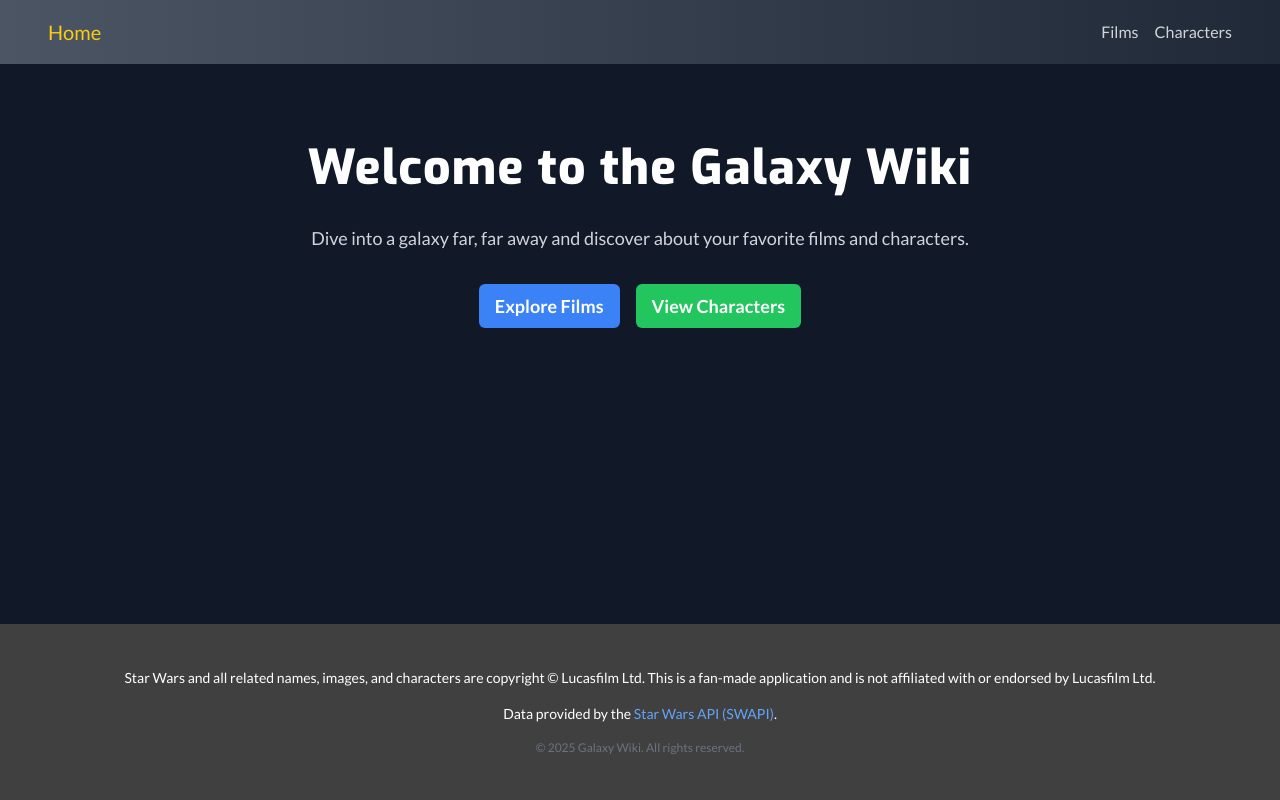
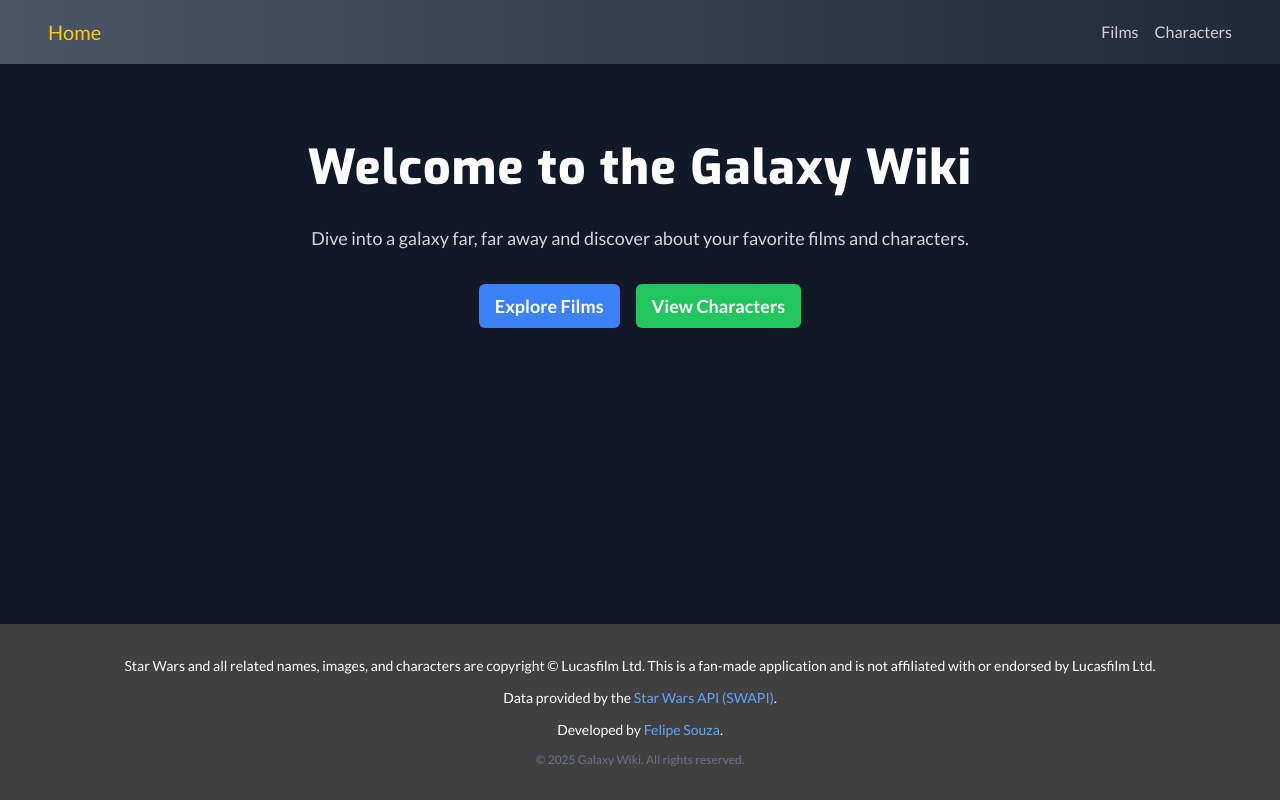
Before and after one commit to felahgs/sw-wiki, a Next.js app: page / in a window 1280 px wide. Built offline with nearby package versions, Linux system fonts and the light colour scheme.

Commit message:
refactor: change footer and add not-found page

```diff
--- a/src/app/footer.tsx
+++ b/src/app/footer.tsx
@@ -5,7 +5,7 @@ import Footer from "@/components/Footer";
 function LayoutFooter() {
   return (
     <Footer className="shrink-0">
-      <div className="container mx-auto px-6 text-center space-y-4">
+      <div className="container mx-auto px-6 text-center space-y-3">
         <p className="text-sm">
           Star Wars and all related names, images, and characters are copyright
           © Lucasfilm Ltd. This is a fan-made application and is not affiliated
@@ -23,6 +23,18 @@ function LayoutFooter() {
           </a>
           .
         </p>
+        <p className="text-sm">
+          Developed by{" "}
+          <a
+            href="https://github.com/felahts/"
+            target="_blank"
+            rel="noopener noreferrer"
+            className="text-blue-400 hover:underline"
+          >
+            Felipe Souza
+          </a>
+          .
+        </p>
 
         <p className="text-xs mt-4 text-gray-500">
           © {new Date().getFullYear()} Galaxy Wiki. All rights reserved.
--- /dev/null
+++ b/src/app/not-found.tsx
@@ -0,0 +1,7 @@
+export default function Custom404() {
+  return (
+    <div className="flex h-full flex-col p-16 grow text-[48px] text-primary">
+      <h1>404 - Page Not Found</h1>
+    </div>
+  );
+}
```
